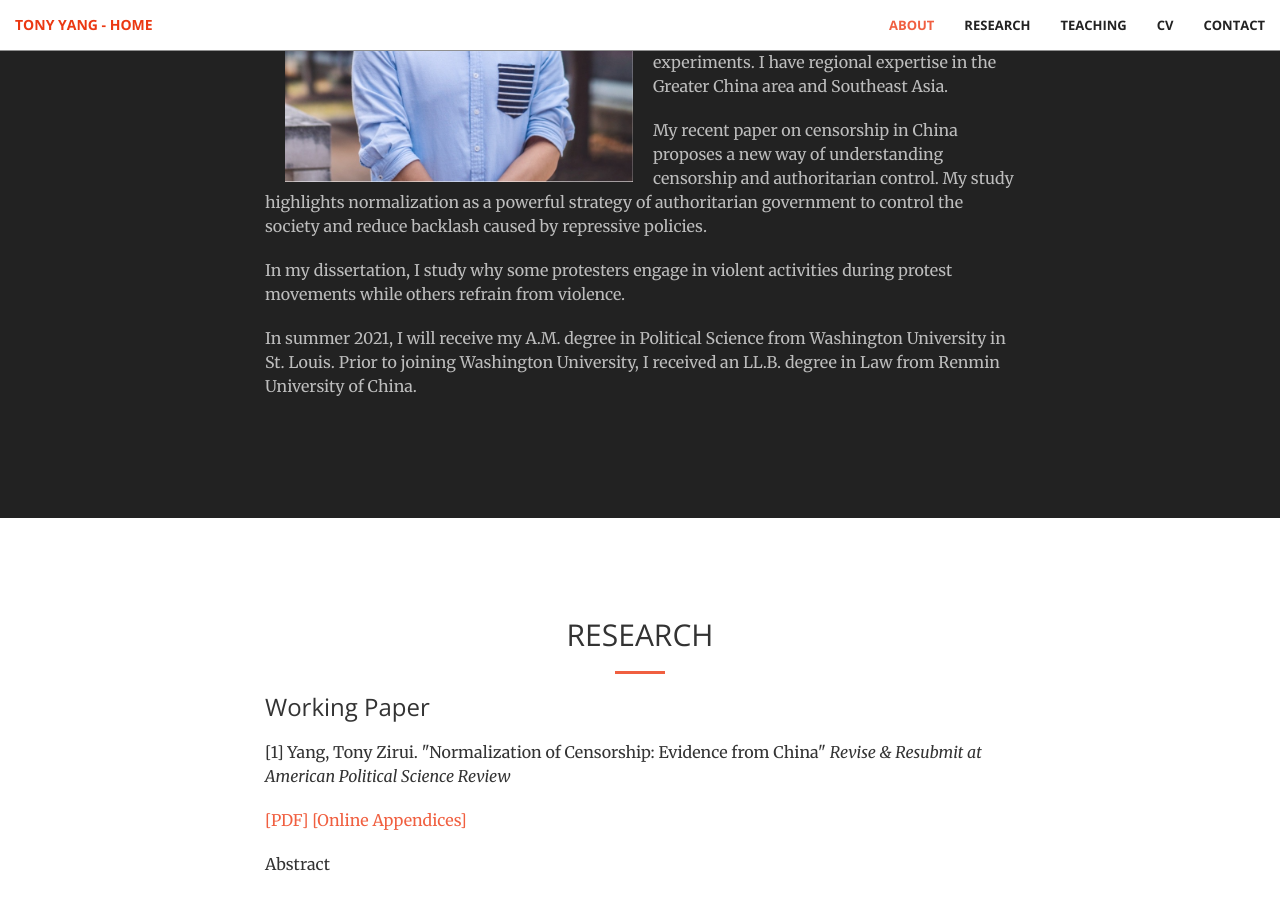
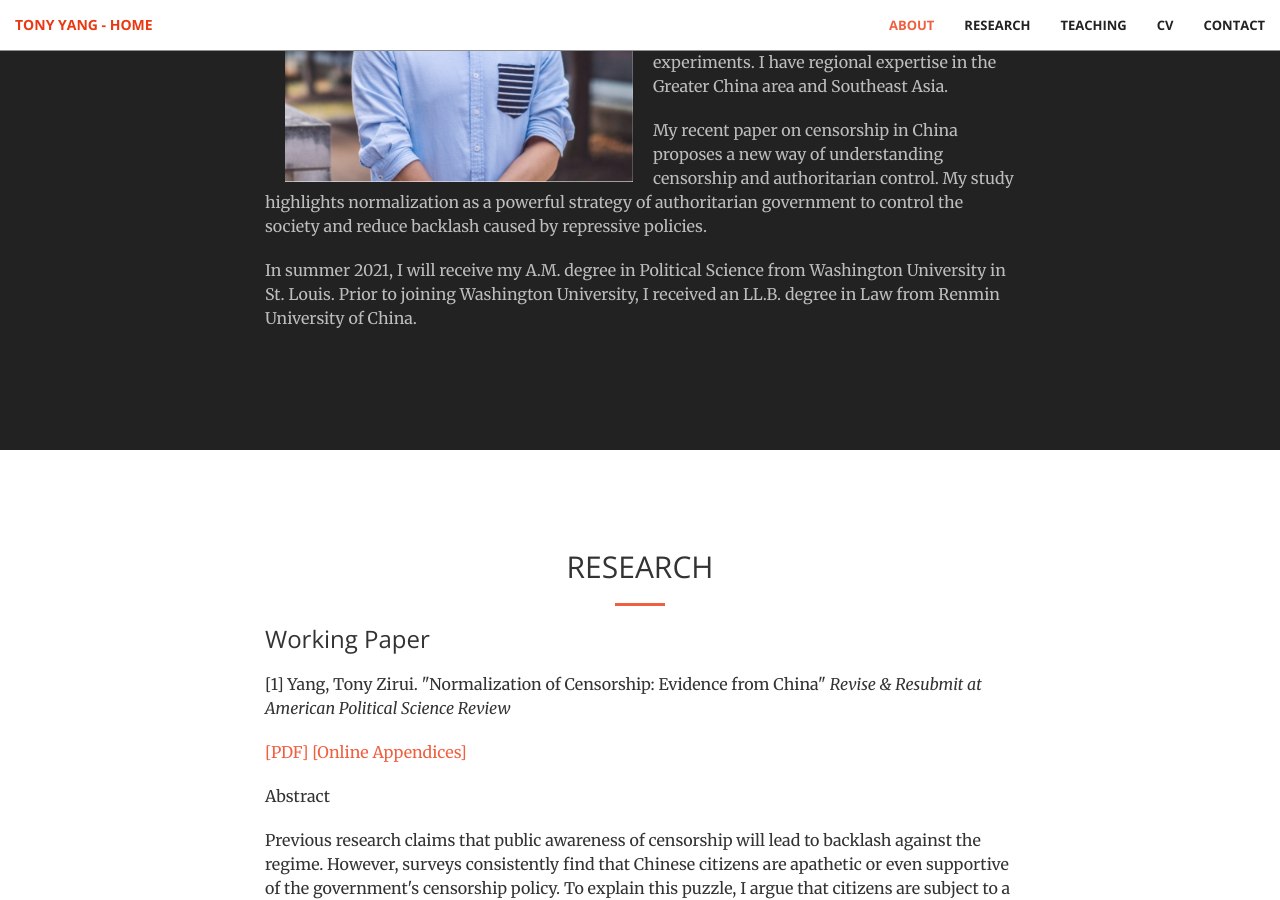
Before and after one commit to tonyhsfz/website, a Jekyll site: the page built from index.html, in a window 1280 px wide and 900 px high, scrolled down 1242 px. Built offline with Jekyll 4.4.1, drawn with Linux system fonts in a browser that asks for light colours.

Commit message:
Update Bio.html

```diff
--- a/_includes/Bio.html
+++ b/_includes/Bio.html
@@ -8,7 +8,6 @@
                 <img align="left" src="img/Yang.JPG" hspace="20"  width="348" height="348" >
                 <p class="text-faded">I am a third-year Ph.D. student in Political Science at <a href="https://polisci.wustl.edu/">Washington University in St. Louis</a>. I study comparative politics and political psychology. Specifically, I am interested in authoritarian politics, protest movements, repression, censorship, and social media. Methodologically, I use a wide range of research methods, including formal modeling, observational analysis, and randomized experiments. I have regional expertise in the Greater China area and Southeast Asia.</p>
                 <p class="text-faded">My recent paper on censorship in China proposes a new way of understanding censorship and authoritarian control. My study highlights normalization as a powerful strategy of authoritarian government to control the society and reduce backlash caused by repressive policies.</p>
-                <p class="text-faded">In my dissertation, I study why some protesters engage in violent activities during protest movements while others refrain from violence.</p>
                 <p class="text-faded">In summer 2021, I will receive my A.M. degree in Political Science from Washington University in St. Louis. Prior to joining Washington University, I received an LL.B. degree in Law from Renmin University of China.</p>
             </div>
         </div>
```
